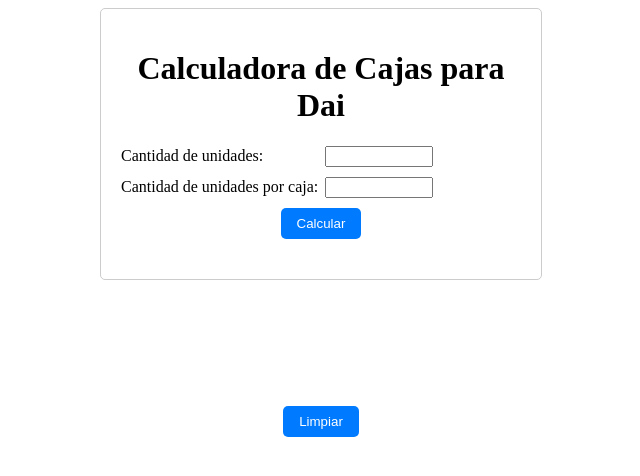
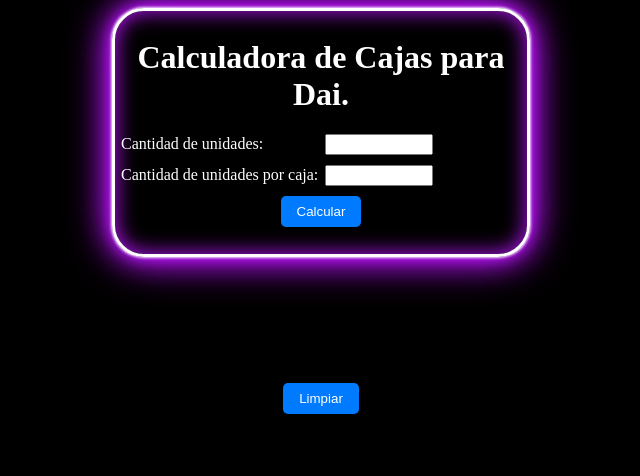
Before and after one commit to Natsa2112/calculo-cajas, a plain HTML site: page public/index.html in a window 1280 px wide. Shown: the whole page, without its empty margins (319-959 px from the left). Drawn offline with Linux system fonts and the light colour scheme.

Commit message:
Se le dio estilo.

```diff
--- a/public/index.html
+++ b/public/index.html
@@ -8,7 +8,7 @@
 </head>
 <body>
   <div class="container">
-    <h1>Calculadora de Cajas para Dai</h1>
+    <h1>Calculadora de Cajas para Dai.</h1>
     <div>
       <label for="units">Cantidad de unidades:</label>
       <input type="number" id="units" min="1">
--- a/public/script.js
+++ b/public/script.js
@@ -3,7 +3,7 @@ function calculateBoxes() {
   var unitsPerBox = parseInt(document.getElementById('unitsPerBox').value);
 
   if (isNaN(units) || isNaN(unitsPerBox) || units <= 0 || unitsPerBox <= 0) {
-    alert('Por favor, ingrese números válidos mayores que cero. HDP!!!');
+    alert('Por favor, ingrese números válidos mayores que cero!!!');
     return;
   }
 
--- a/public/styles.css
+++ b/public/styles.css
@@ -1,13 +1,30 @@
+body {
+  background-color: black;
+}
+
 .container {
   max-width: 400px;
   margin: 0 auto;
   padding: 20px;
-  border: 1px solid #ccc;
-  border-radius: 5px;
+  border: 0.2rem solid #fff;
+  border-radius: 2rem;
+  padding: 0.4em;
+  box-shadow: 0 0 .2rem #fff,
+            0 0 .2rem #fff,
+            0 0 2rem #bc13fe,
+            0 0 0.8rem #bc13fe,
+            0 0 2.8rem #bc13fe,
+            inset 0 0 1.3rem #bc13fe;
+
+
+
+
+
 }
 
 h1 {
   text-align: center;
+  color: white;
 }
 
 div {
@@ -17,6 +34,8 @@ div {
 label {
   display: inline-block;
   width: 200px;
+  color: white;
+
 }
 
 input[type="number"] {
```
